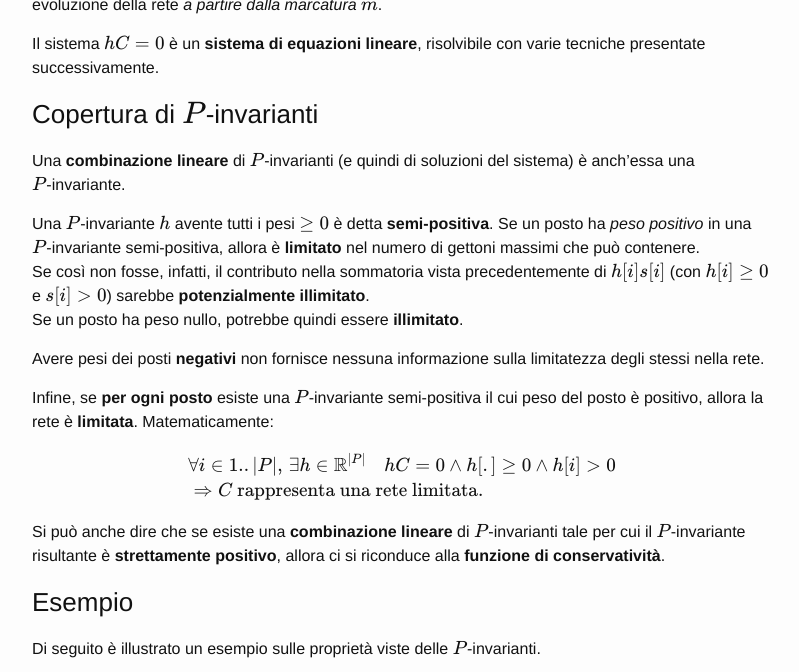
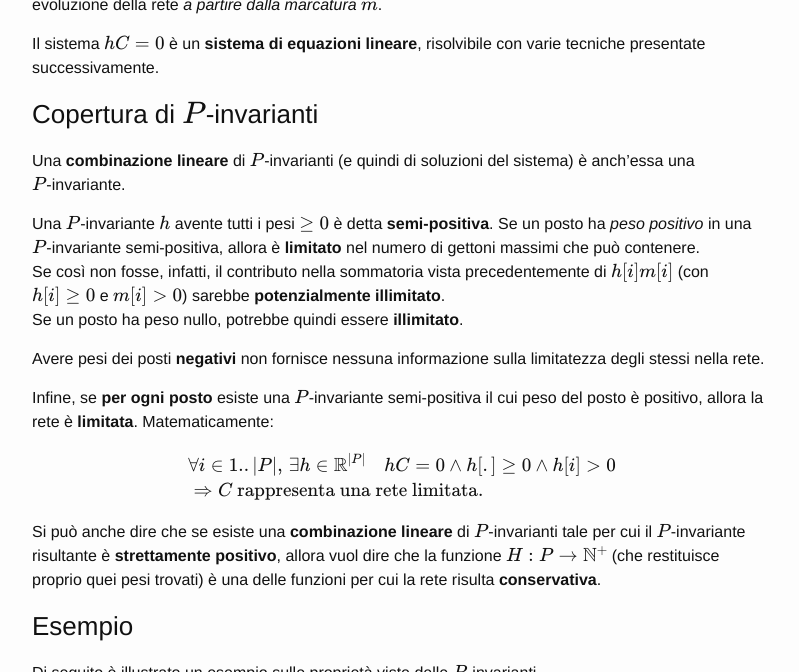
Before and after one commit to MarcoBuster/sweng, a Jekyll site: the page built from _posts/2022-12-19-analisi-reti-di-petri.md, in a window 1280 px wide and 900 px high, scrolled down 12668 px, cut to the strip 0-672 px from the top of the window. Shown: the whole strip, without its empty margins (238-1037 px from the left). Built offline with Jekyll 4.4.1, drawn with Linux system fonts in a browser that asks for light colours; formulas are drawn with MathJax 3; the table of contents is made by our own code; some of the changed text lies outside the part shown.

Commit message:
Resolve "Lezione 15: errori segnalati dal prof"

```diff
--- a/_posts/2022-12-14-analisi-reti-di-petri.md
+++ b/_posts/2022-12-19-analisi-reti-di-petri.md
@@ -547,7 +547,7 @@ $$P$$-invariante.
 Una $$P$$-invariante $$h$$ avente tutti i pesi $$\geq 0$$ è detta **semi-positiva**.
 Se un posto ha _peso positivo_ in una \\
 $$P$$-invariante semi-positiva, allora  è **limitato** nel numero di gettoni massimi che può contenere. \\
-Se così non fosse, infatti, il contributo nella sommatoria vista precedentemente di $$h[i]s[i]$$ (con $$h[i] \geq 0$$ e $$s[i] > 0$$) sarebbe **potenzialmente illimitato**. \\
+Se così non fosse, infatti, il contributo nella sommatoria vista precedentemente di $$h[i]m[i]$$ (con $$h[i] \geq 0$$ e $$m[i] > 0$$) sarebbe **potenzialmente illimitato**. \\
 Se un posto ha peso nullo, potrebbe quindi essere **illimitato**.
 
 Avere pesi dei posti **negativi** non fornisce nessuna informazione sulla limitatezza degli stessi nella rete.
@@ -562,7 +562,7 @@ $$
 \end{align*}
 $$
 
-Si può anche dire che se esiste una **combinazione lineare** di $$P$$-invarianti tale per cui il $$P$$-invariante risultante è **strettamente positivo**, allora ci si riconduce alla **funzione di conservatività**.
+Si può anche dire che se esiste una **combinazione lineare** di $$P$$-invarianti tale per cui il $$P$$-invariante risultante è **strettamente positivo**, allora vuol dire che la funzione $$H : P \rightarrow \mathbb N^+$$ (che restituisce proprio quei pesi trovati) è una delle funzioni per cui la rete risulta **conservativa**.
 
 ### Esempio
 
```
Also changed, not shown: other parts of _posts/2022-12-19-analisi-reti-di-petri.md (+1 -1 lines).
